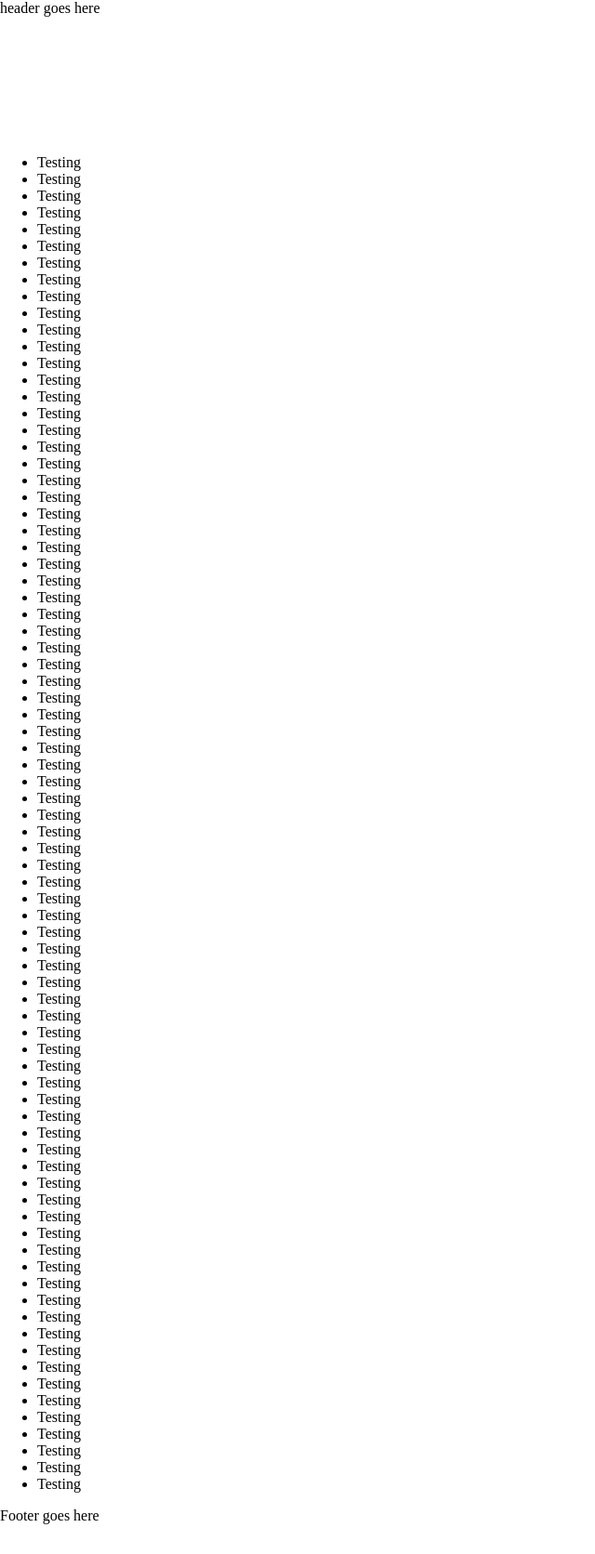
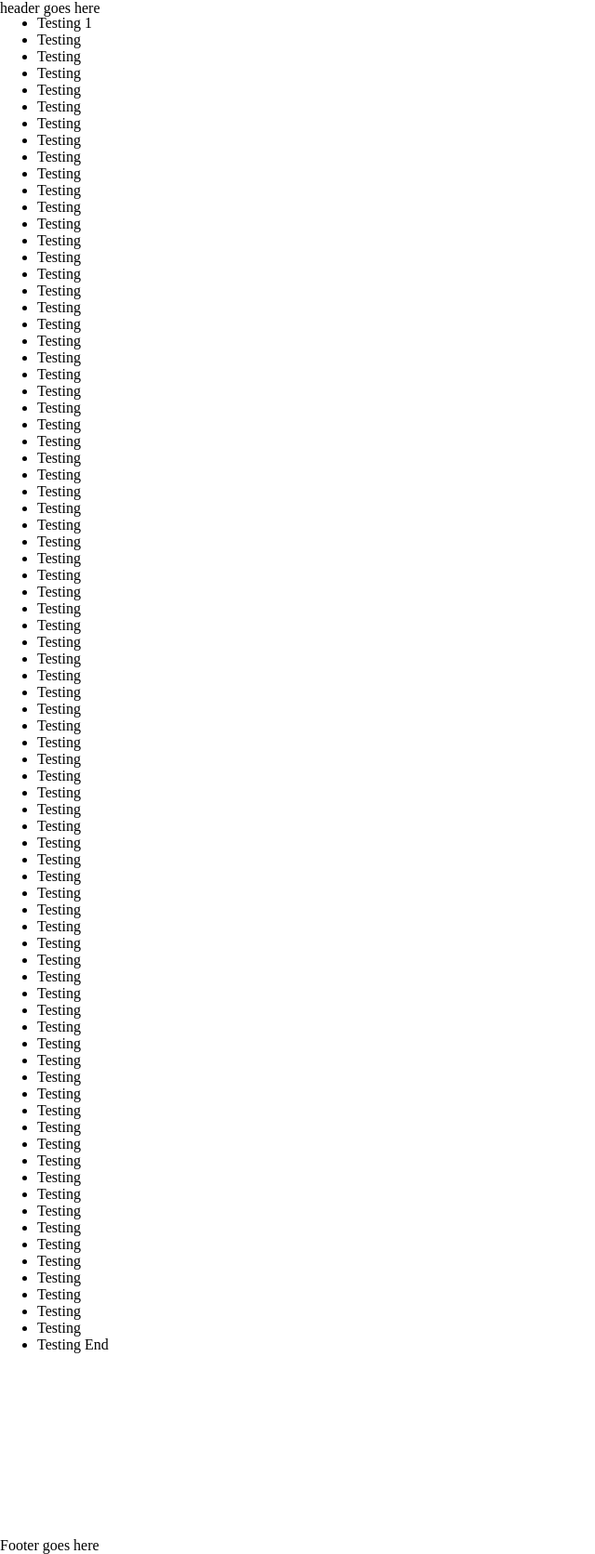
Before and after one commit to webmaster444/fishingreport, a PHP site: page /testing.php in a window 1280 px wide. Shown: the whole page at 93% size, without its empty margins (0-640 px from the left). Run offline with PHP 8.4, Linux system fonts and the light colour scheme; a stand-in replaces the project's code that opens the database connection.

Commit message:
layout changes

```diff
--- a/testing.php
+++ b/testing.php
@@ -15,15 +15,24 @@
 
         header{
             flex-basis: 150px;
+            position: fixed;
+            top:0;
+            left:0;
+            right: 0;
         }
 
         footer{
             flex-basis: 50px;
+            position: fixed;
+            bottom: 0;
+            left:0;
+            right: 0;
         }
         main {
             flex: 1;
             overflow: auto;
             max-height: calc(100vh - 200px);
+            padding-bottom: 50px;
         }
 
         body {
@@ -43,6 +52,7 @@
         </header>
         <main>
             <ul>
+            <li>Testing 1</li>
             <li>Testing</li>
             <li>Testing</li>
             <li>Testing</li>
@@ -121,8 +131,7 @@
             <li>Testing</li>
             <li>Testing</li>
             <li>Testing</li>
-            <li>Testing</li>
-            <li>Testing</li>
+            <li>Testing End</li>
             </ul>
         </main>
         <footer>
```
